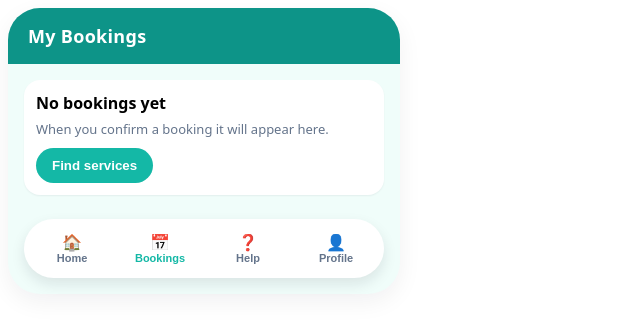
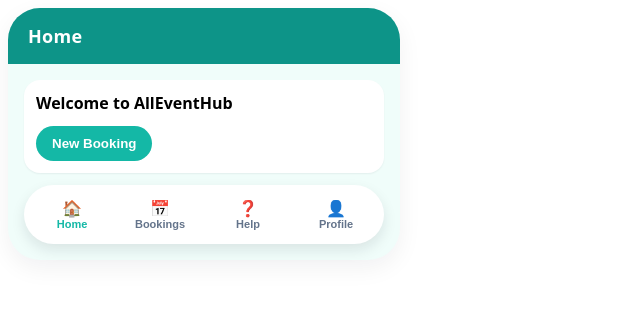
Before and after one commit to jayreiddevops/alleventhub, a React (Vite) app: page / in a window 1280 px wide. Both pictures are taken after a click on the button "Find services". Shown: the top 332 px of the page, without its empty margins (0-640 px from the left). Built offline with nearby package versions, Linux system fonts and the light colour scheme.

Commit message:
Update App.jsx

```diff
--- a/src/App.jsx
+++ b/src/App.jsx
@@ -1,4 +1,4 @@
-// Booking + Bookings List pages for AllEventHub
+// Full AllEventHub Demo with Booking + BookingsTab + Navigation
 
 import React, { useState, useEffect } from "react";
 
@@ -247,5 +247,39 @@ const BookingsTab = ({ onSelectTab }) => {
   );
 };
 
+// Root app with navigation between tabs
+export default function App() {
+  const [view, setView] = useState("bookings"); // default to bookings tab
+
+  let screen;
+  if (view === "bookings") screen = <BookingsTab onSelectTab={setView} />;
+  if (view === "bookingForm") screen = <BookingPage onSelectTab={setView} />;
+  if (view === "home") screen = (
+    <Phone bg={Brand.bg}>
+      <TopBar title="Home" />
+      <Card>
+        <div style={{ fontWeight: 800 }}>Welcome to AllEventHub</div>
+        <Button style={{ marginTop: 12 }} onClick={() => setView("bookingForm")}>New Booking</Button>
+      </Card>
+      <BottomTabs active="home" onSelect={setView} />
+    </Phone>
+  );
+  if (view === "help") screen = (
+    <Phone bg={Brand.bg}>
+      <TopBar title="Help" />
+      <Card>Help & FAQs placeholder</Card>
+      <BottomTabs active="help" onSelect={setView} />
+    </Phone>
+  );
+  if (view === "profile") screen = (
+    <Phone bg={Brand.bg}>
+      <TopBar title="Profile" />
+      <Card>Profile placeholder</Card>
+      <BottomTabs active="profile" onSelect={setView} />
+    </Phone>
+  );
+
+  return screen;
+}
+
 export { BookingPage, BookingsTab };
-export default BookingsTab;
```
Lines whose indentation alone changed are shown as unchanged.
